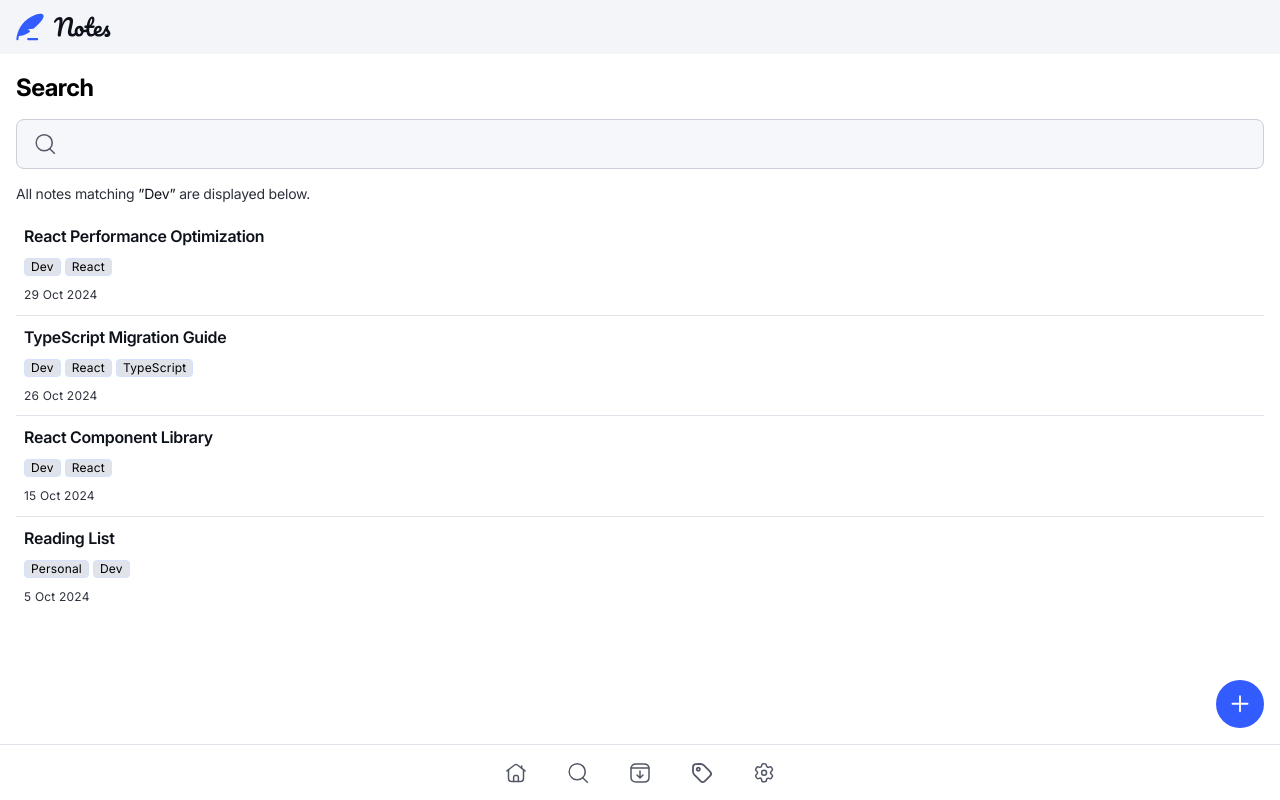
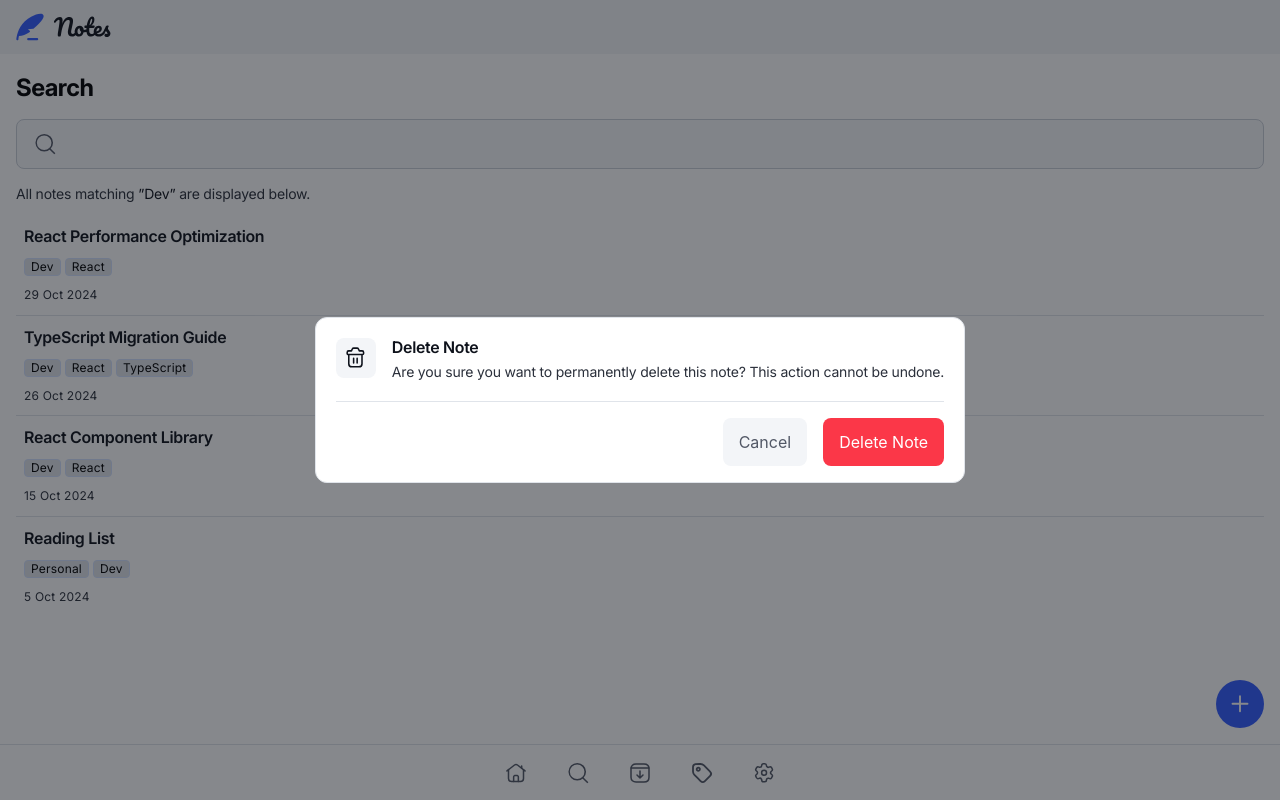
Before and after one commit to JyrexRonaldo/note-taking-web-app, a React (Vite) app in the folder frontend/: page /search in a window 1280 px wide. Built offline with nearby package versions, Linux system fonts and the light colour scheme.

Commit message:
Implement delete modal component

```diff
--- a/frontend/src/components/App/App.tsx
+++ b/frontend/src/components/App/App.tsx
@@ -8,6 +8,7 @@ import { useEffect } from "react";
 // import AllNotes from "../AllNotes/AllNotest";
 import { useTheme } from "../../store";
 import { Outlet } from "react-router";
+// import DeleteModal from "../DeleteModal/DeleteModal";
 
 function App() {
   const theme = useTheme();
--- /dev/null
+++ b/frontend/src/components/DeleteModal/DeleteModal.tsx
@@ -0,0 +1,43 @@
+function DeleteModal() {
+  return (
+    <div className="fixed z-2 flex h-screen w-full items-center justify-center bg-[#0E121B]/50 px-[16px]">
+      <div className="rounded-[12px] border border-[#E0E4EA] bg-white px-[20px]">
+        <div className="flex items-start gap-[16px] py-[20px]">
+          <div className="flex size-[40px] shrink-0 items-center justify-center rounded-[8px] bg-[#F3F5F8]">
+            <img
+              src="/images/icon-delete-modal.svg"
+              alt=""
+              className="w-[24px] w-[25px]"
+            />
+          </div>
+          <div className="flex flex-col gap-[6px]">
+            <p className="font-inter text-[16px]/[120%] font-semibold tracking-[-0.3px] text-[#0E121B]">
+              Delete Note
+            </p>
+            <p className="font-inter text-[14px]/[130%] tracking-[-0.2px] text-[#2B303B]">
+              Are you sure you want to permanently delete this note? This action
+              cannot be undone.
+            </p>
+          </div>
+        </div>
+        <hr className="text-[#E0E4EA]"/>
+        <div className="flex justify-end gap-[16px] py-[16px]">
+          <button
+            className="rounded-[8px] bg-[#F3F5F8] px-[16px] py-[12px] text-[#525866]"
+            type="button"
+          >
+            Cancel
+          </button>
+          <button
+            className="rounded-[8px] bg-[#FB3748] px-[16px] py-[12px] text-white"
+            type="button"
+          >
+            Delete Note
+          </button>
+        </div>
+      </div>
+    </div>
+  );
+}
+
+export default DeleteModal;
--- a/frontend/src/components/Main/Main.tsx
+++ b/frontend/src/components/Main/Main.tsx
@@ -2,6 +2,7 @@ import Header from "../Header/Header";
 import MenuBar from "../MenuBar/MenuBar";
 // import AllNotes from "../AllNotes/AllNotest";
 import { Outlet } from "react-router";
+import DeleteModal from "../DeleteModal/DeleteModal";
 
 function Main() {
   return (
@@ -12,6 +13,7 @@ function Main() {
       <div className="grow">
         <Outlet />
       </div>
+        <DeleteModal />
       <div className="sticky bottom-0 mt-auto">
         <MenuBar />
       </div>
--- a/frontend/src/components/Search/Search.tsx
+++ b/frontend/src/components/Search/Search.tsx
@@ -1,6 +1,7 @@
 import NoteTab from "../NoteTab/NoteTab";
 import data from "../../data";
 import NewNoteButton from "../NewNoteButton/NewNoteButton";
+import { Fragment } from "react/jsx-runtime";
 
 function Search() {
   const foundNotes: { title: string; tags: string[]; lastEdited: string }[] =
@@ -18,7 +19,7 @@ function Search() {
   const noteitemsArray: React.JSX.Element[] = [];
   foundNotes.forEach((note, index) => {
     noteitemsArray.push(
-      <>
+      <Fragment key={index}>
         <NoteTab
           title={note.title}
           tags={note.tags}
@@ -27,7 +28,7 @@ function Search() {
         {foundNotes.length - 1 !== index ? (
           <hr className="text-[#E0E4EA] dark:text-[#232530]" />
         ) : null}
-      </>,
+      </Fragment>,
     );
   });
 
```
Also changed, not shown: frontend/public/images/icon-delete-modal.svg (added).
